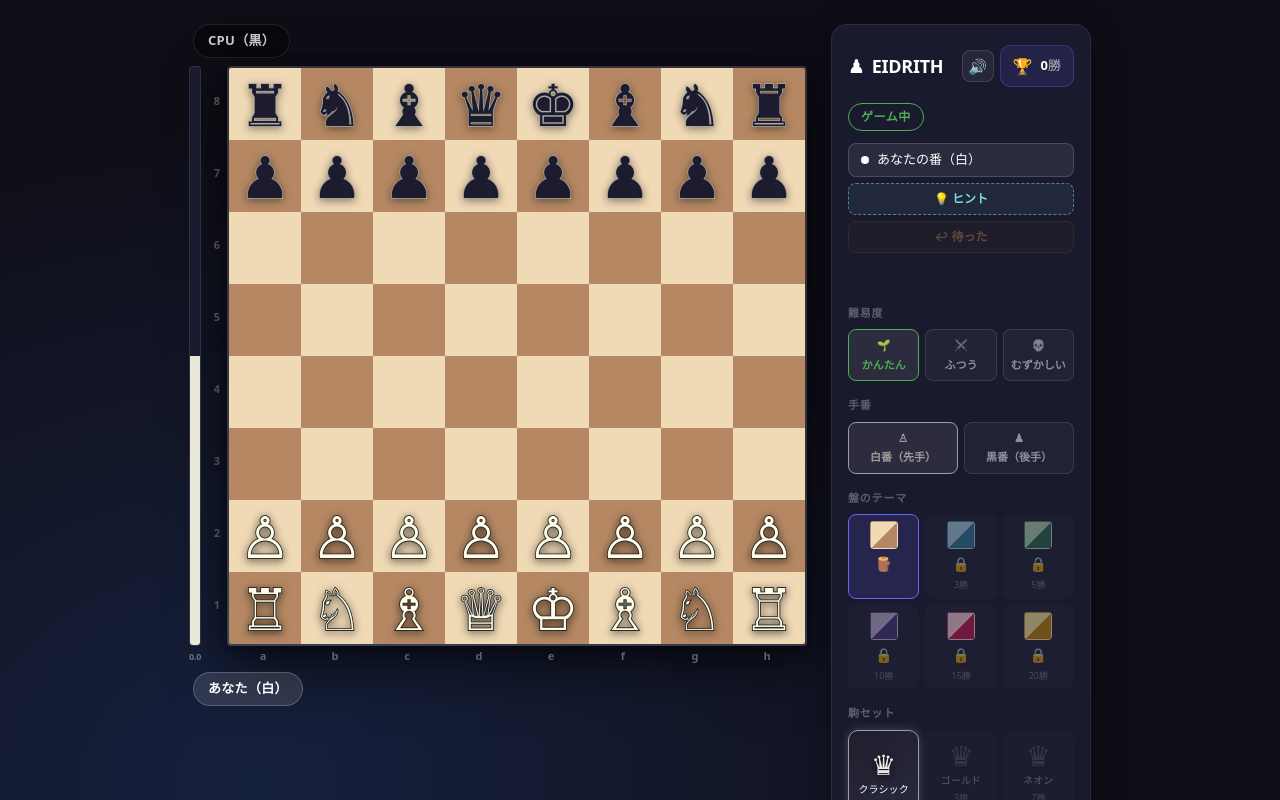
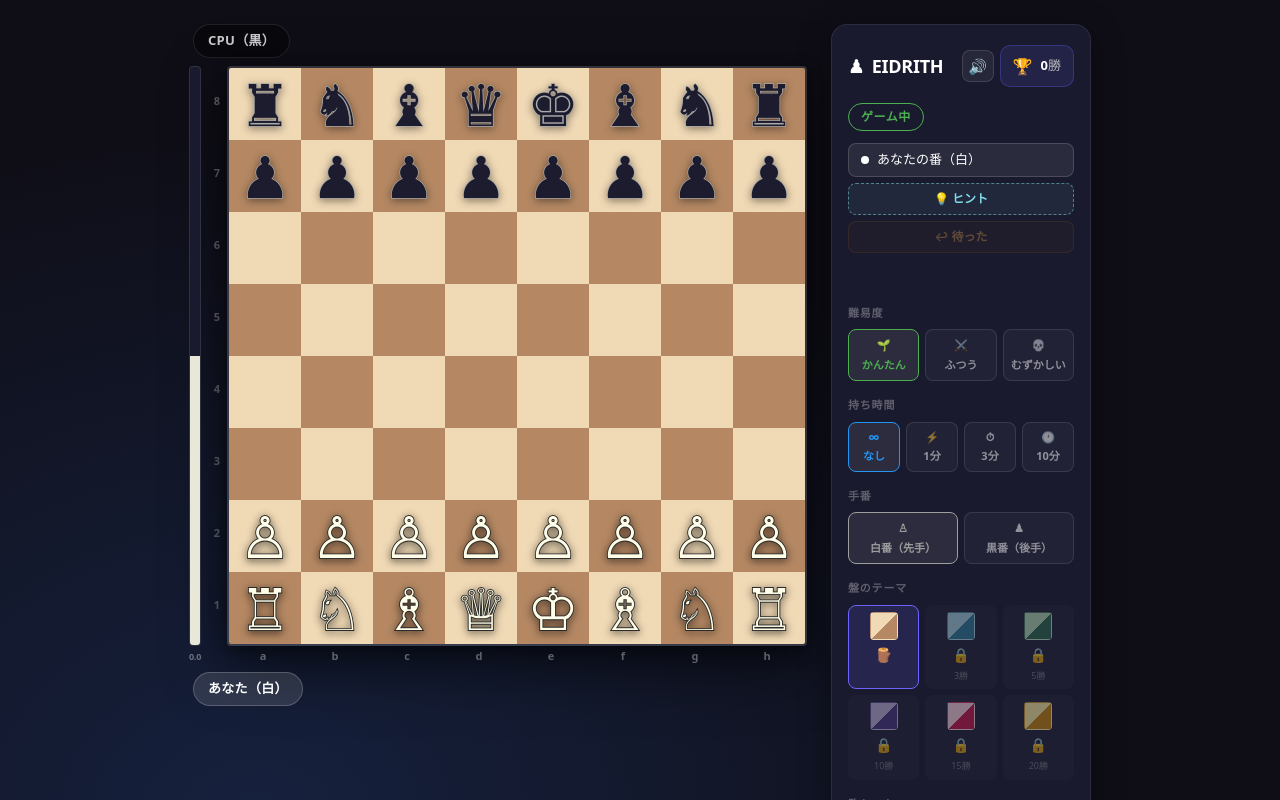
Before and after one commit to Mimi-Rabbit-usagi/EIDRITH, a React (Vite) app: page / in a window 1280 px wide. Shown: the top 800 px of the page. Built offline with nearby package versions, Linux system fonts and the light colour scheme.

Commit message:
feat: チェスクロック機能を追加し、ゲームパネルに持ち時間設定を実装

```diff
--- a/src/App.jsx
+++ b/src/App.jsx
@@ -1,10 +1,12 @@
 import { useState, useCallback, useEffect, useRef } from 'react';
 import { useChessGame } from './hooks/useChessGame';
+import { useChessClock } from './hooks/useChessClock';
 import { useSoundEffects } from './hooks/useSoundEffects';
 import { BOARD_THEMES } from './data/themes';
 import { PIECE_SETS } from './data/pieceSets';
 import { ACHIEVEMENTS, checkAchievements } from './data/achievements';
 import ChessBoard from './components/ChessBoard';
+import ChessClock from './components/ChessClock';
 import EvalBar from './components/EvalBar';
 import ConfettiEffect from './components/ConfettiEffect';
 import GamePanel from './components/GamePanel';
@@ -64,6 +66,8 @@ export default function App() {
   const [winCounted, setWinCounted] = useState(false);
   const [difficulty, setDifficulty] = useState('easy');
   const [playerColor, setPlayerColor] = useState('w');
+  const [clockMode, setClockMode] = useState('none');
+  const [clockTimeout, setClockTimeout] = useState(null); // 時間切れで負けた色 ('w'|'b'|null)
   const [showHistory, setShowHistory] = useState(false);
   const [showSummary, setShowSummary] = useState(false);
   const [replayGame, setReplayGame] = useState(null);
@@ -106,13 +110,30 @@ export default function App() {
   moveHistoryRef.current = moveHistory;
   techniqueLogRef.current = techniqueLog;
 
+  // チェスクロック
+  const isChessOver = gameStatus !== 'playing' && gameStatus !== 'check';
+  const handleTimeout = useCallback((loserColor) => setClockTimeout(loserColor), []);
+  const { playerTime, cpuTime, resetClock } = useChessClock({
+    clockMode,
+    currentTurn,
+    playerColor,
+    isGameOver: isChessOver || clockTimeout !== null,
+    onTimeout: handleTimeout,
+  });
+
+  // 時間切れ時の表示用（サマリー・GamePanelに渡す）
+  const effectiveGameStatus = clockTimeout !== null ? 'timeout' : gameStatus;
+  const effectiveWinner     = clockTimeout !== null ? (clockTimeout === 'w' ? 'b' : 'w') : winner;
+  const playerWon = (gameStatus === 'checkmate' && winner === playerColor)
+                 || (clockTimeout !== null && clockTimeout !== playerColor);
+
   // ゲーム終了後にサマリーを表示（音が鳴り終わる1秒後）
   useEffect(() => {
-    const isOver = gameStatus === 'checkmate' || gameStatus === 'stalemate' || gameStatus === 'draw';
+    const isOver = gameStatus === 'checkmate' || gameStatus === 'stalemate' || gameStatus === 'draw' || clockTimeout !== null;
     if (!isOver) return;
     const t = setTimeout(() => setShowSummary(true), 1000);
     return () => clearTimeout(t);
-  }, [gameStatus]);
+  }, [gameStatus, clockTimeout]);
 
   // Sound effects: 手が指されるたびに音を鳴らす
   const prevMoveCountRef = useRef(0);
@@ -138,15 +159,23 @@ export default function App() {
   // eslint-disable-next-line react-hooks/exhaustive-deps
   }, [moveHistory.length]);
 
+  // 時間切れサウンド
+  useEffect(() => {
+    if (clockTimeout === null) return;
+    playSound(clockTimeout !== playerColor ? 'win' : 'lose');
+  // eslint-disable-next-line react-hooks/exhaustive-deps
+  }, [clockTimeout]);
+
   // Save log and count wins when game ends
   useEffect(() => {
-    const isOver = gameStatus === 'checkmate' || gameStatus === 'stalemate' || gameStatus === 'draw';
+    const isOver = gameStatus === 'checkmate' || gameStatus === 'stalemate' || gameStatus === 'draw' || clockTimeout !== null;
     if (!isOver || winCounted) return;
     setWinCounted(true);
 
     // Determine result
     let result = 'draw';
     if (gameStatus === 'checkmate') result = winner === playerColor ? 'win' : 'loss';
+    else if (clockTimeout !== null) result = clockTimeout === playerColor ? 'loss' : 'win';
 
     // Build log entry (use refs for latest values)
     const history = moveHistoryRef.current;
@@ -222,24 +251,38 @@ export default function App() {
       return newData;
     });
   // eslint-disable-next-line react-hooks/exhaustive-deps
-  }, [gameStatus, winner, winCounted]);
+  }, [gameStatus, winner, winCounted, clockTimeout]);
 
   const handleNewGame = useCallback(() => {
     resetGame();
+    resetClock();
+    setClockTimeout(null);
     setWinCounted(false);
     setShowSummary(false);
-  }, [resetGame]);
+  }, [resetGame, resetClock]);
 
   const handleDifficultyChange = useCallback((d) => {
     setDifficulty(d);
     resetGame();
+    resetClock();
+    setClockTimeout(null);
     setWinCounted(false);
     setShowSummary(false);
-  }, [resetGame]);
+  }, [resetGame, resetClock]);
 
   const handlePlayerColorChange = useCallback((color) => {
     setPlayerColor(color);
     resetGame();
+    resetClock();
+    setClockTimeout(null);
+    setWinCounted(false);
+    setShowSummary(false);
+  }, [resetGame, resetClock]);
+
+  const handleClockModeChange = useCallback((mode) => {
+    setClockMode(mode);
+    resetGame();
+    setClockTimeout(null);
     setWinCounted(false);
     setShowSummary(false);
   }, [resetGame]);
@@ -295,6 +338,10 @@ export default function App() {
               CPU（{playerColor === 'w' ? '黒' : '白'}）
             </div>
             {isThinking && <div className="thinking-text">考え中...</div>}
+            <ChessClock
+              time={cpuTime}
+              isActive={currentTurn !== playerColor && !isChessOver && clockTimeout === null}
+            />
           </div>
 
           <div className="board-eval-row">
@@ -324,13 +371,17 @@ export default function App() {
             <div className={`player-chip player-chip-${playerColor === 'w' ? 'white' : 'black'}`}>
               あなた（{playerColor === 'w' ? '白' : '黒'}）
             </div>
+            <ChessClock
+              time={playerTime}
+              isActive={currentTurn === playerColor && !isChessOver && clockTimeout === null}
+            />
           </div>
         </div>
 
         {/* Side panel */}
         <GamePanel
-          gameStatus={gameStatus}
-          winner={winner}
+          gameStatus={effectiveGameStatus}
+          winner={effectiveWinner}
           currentTurn={currentTurn}
           isThinking={isThinking}
           capturedPieces={capturedPieces}
@@ -348,7 +399,9 @@ export default function App() {
           unlockedPieceSets={gameData.unlockedPieceSets}
           unlockedAchievements={gameData.unlockedAchievements}
           playerColor={playerColor}
+          clockMode={clockMode}
           onDifficultyChange={handleDifficultyChange}
+          onClockModeChange={handleClockModeChange}
           onPlayerColorChange={handlePlayerColorChange}
           onUndo={undoMove}
           onThemeChange={handleThemeChange}
@@ -364,8 +417,8 @@ export default function App() {
       {/* Game summary */}
       {showSummary && (
         <GameSummary
-          gameStatus={gameStatus}
-          winner={winner}
+          gameStatus={effectiveGameStatus}
+          winner={effectiveWinner}
           playerColor={playerColor}
           moveHistory={moveHistory}
           techniqueLog={techniqueLog}
@@ -401,7 +454,7 @@ export default function App() {
       )}
 
       {/* 勝利エフェクト */}
-      {gameStatus === 'checkmate' && winner === 'w' && <ConfettiEffect />}
+      {playerWon && <ConfettiEffect />}
 
       {/* Replay modal */}
       {replayGame && (
--- /dev/null
+++ b/src/components/ChessClock.jsx
@@ -0,0 +1,23 @@
+function formatTime(secs) {
+  const m = Math.floor(secs / 60);
+  const s = secs % 60;
+  return `${m}:${s.toString().padStart(2, '0')}`;
+}
+
+export default function ChessClock({ time, isActive }) {
+  if (time === null) return null;
+
+  const isLow  = time > 0 && time <= 10;
+  const isDead = time === 0;
+
+  return (
+    <div className={[
+      'chess-clock',
+      isActive ? 'clock-active' : '',
+      isLow    ? 'clock-low'    : '',
+      isDead   ? 'clock-dead'   : '',
+    ].filter(Boolean).join(' ')}>
+      <span className="clock-time">{formatTime(time)}</span>
+    </div>
+  );
+}
--- a/src/components/GamePanel.jsx
+++ b/src/components/GamePanel.jsx
@@ -65,7 +65,15 @@ const STATUS_CONFIG = {
   checkmate: { text: 'チェックメイト',        color: '#F44336' },
   stalemate: { text: 'ステイルメイト（引き分け）', color: '#9E9E9E' },
   draw:      { text: '引き分け',              color: '#9E9E9E' },
+  timeout:   { text: '時間切れ！',            color: '#F44336' },
 };
+
+const CLOCK_CONFIG = [
+  { id: 'none', label: 'なし',  emoji: '∞'  },
+  { id: '1',    label: '1分',   emoji: '⚡' },
+  { id: '3',    label: '3分',   emoji: '⏱' },
+  { id: '10',   label: '10分',  emoji: '🕐' },
+];
 
 const DIFFICULTY_CONFIG = [
   { id: 'easy',   label: 'かんたん',   emoji: '🌱', color: '#4CAF50' },
@@ -111,9 +119,9 @@ export default function GamePanel({
   difficulty, soundEnabled, technique, techniqueLog, hint,
   currentOpening,
   activePieceSet, unlockedPieceSets, unlockedAchievements,
-  playerColor,
+  playerColor, clockMode,
   onDifficultyChange, onThemeChange, onPieceSetChange, onNewGame, onShowHistory,
-  onToggleSound, onHint, onClearHint, onUndo, onPlayerColorChange,
+  onToggleSound, onHint, onClearHint, onUndo, onPlayerColorChange, onClockModeChange,
 }) {
   const status = STATUS_CONFIG[gameStatus] || STATUS_CONFIG.playing;
   const moveListRef = (el) => { if (el) el.scrollTop = el.scrollHeight; };
@@ -214,7 +222,7 @@ export default function GamePanel({
           </div>
         ) : (
           <div className="game-over-message">
-            {gameStatus === 'checkmate' && (
+            {(gameStatus === 'checkmate' || gameStatus === 'timeout') && (
               <p>{winner === playerColor ? '🎉 あなたの勝ち！' : '😔 CPUの勝ち...'}</p>
             )}
             {(gameStatus === 'stalemate' || gameStatus === 'draw') && <p>引き分け</p>}
@@ -267,6 +275,24 @@ export default function GamePanel({
             >
               <span>{d.emoji}</span>
               <span>{d.label}</span>
+            </button>
+          ))}
+        </div>
+      </div>
+
+      {/* 持ち時間 */}
+      <div className={mobileTab === 'game' ? 'mobile-hidden' : ''}>
+        <p className="section-title">持ち時間</p>
+        <div className="difficulty-row clock-mode-row">
+          {CLOCK_CONFIG.map(c => (
+            <button
+              key={c.id}
+              className={`difficulty-btn ${clockMode === c.id ? 'difficulty-btn-active' : ''}`}
+              style={clockMode === c.id ? { borderColor: '#2196F3', color: '#2196F3' } : {}}
+              onClick={() => onClockModeChange(c.id)}
+            >
+              <span>{c.emoji}</span>
+              <span>{c.label}</span>
             </button>
           ))}
         </div>
--- /dev/null
+++ b/src/hooks/useChessClock.js
@@ -0,0 +1,74 @@
+import { useState, useEffect, useCallback, useRef } from 'react';
+
+/**
+ * チェスクロック管理フック
+ *
+ * clockMode: 'none' | '1' | '3' | '10' (分)
+ * currentTurn: 'w' | 'b'
+ * playerColor: 'w' | 'b'
+ * isGameOver: boolean
+ * onTimeout(loserColor): 時間切れ時コールバック
+ */
+export function useChessClock({ clockMode, currentTurn, playerColor, isGameOver, onTimeout }) {
+  const getInitTime = () => clockMode === 'none' ? null : parseInt(clockMode) * 60;
+
+  const [playerTime, setPlayerTime] = useState(getInitTime);
+  const [cpuTime, setCpuTime] = useState(getInitTime);
+
+  const timedOutRef = useRef(false);
+  const onTimeoutRef = useRef(onTimeout);
+  onTimeoutRef.current = onTimeout;
+
+  // clockMode が変わったらリセット
+  useEffect(() => {
+    const t = clockMode === 'none' ? null : parseInt(clockMode) * 60;
+    setPlayerTime(t);
+    setCpuTime(t);
+    timedOutRef.current = false;
+  // eslint-disable-next-line react-hooks/exhaustive-deps
+  }, [clockMode]);
+
+  // 1秒ごとにカウントダウン
+  useEffect(() => {
+    if (clockMode === 'none' || isGameOver || timedOutRef.current) return;
+
+    const isPlayerTurn = currentTurn === playerColor;
+    const cpuColor = playerColor === 'w' ? 'b' : 'w';
+
+    const tick = setInterval(() => {
+      if (isPlayerTurn) {
+        setPlayerTime(prev => {
+          if (prev === null || prev <= 0) return prev;
+          const next = prev - 1;
+          if (next <= 0 && !timedOutRef.current) {
+            timedOutRef.current = true;
+            setTimeout(() => onTimeoutRef.current(playerColor), 0);
+          }
+          return next;
+        });
+      } else {
+        setCpuTime(prev => {
+          if (prev === null || prev <= 0) return prev;
+          const next = prev - 1;
+          if (next <= 0 && !timedOutRef.current) {
+            timedOutRef.current = true;
+            setTimeout(() => onTimeoutRef.current(cpuColor), 0);
+          }
+          return next;
+        });
+      }
+    }, 1000);
+
+    return () => clearInterval(tick);
+  }, [clockMode, currentTurn, playerColor, isGameOver]);
+
+  const resetClock = useCallback(() => {
+    const t = clockMode === 'none' ? null : parseInt(clockMode) * 60;
+    setPlayerTime(t);
+    setCpuTime(t);
+    timedOutRef.current = false;
+  // eslint-disable-next-line react-hooks/exhaustive-deps
+  }, [clockMode]);
+
+  return { playerTime, cpuTime, resetClock };
+}
--- a/src/index.css
+++ b/src/index.css
@@ -1742,6 +1742,68 @@ body {
   color: #1A2428;
   -webkit-text-stroke: calc(var(--sq) * 0.028) #7B99A4;
   filter: brightness(1.15) drop-shadow(0 2px 5px rgba(0,0,0,0.85));
+}
+
+/* ── Chess Clock ─────────────────────────────────────────────────────────── */
+.chess-clock {
+  display: inline-flex;
+  align-items: center;
+  padding: 3px 10px;
+  border-radius: 6px;
+  background: rgba(0,0,0,0.35);
+  border: 1.5px solid rgba(255,255,255,0.1);
+  transition: all 0.25s ease;
+}
+
+.clock-time {
+  font-size: 15px;
+  font-weight: 700;
+  letter-spacing: 0.06em;
+  color: rgba(255,255,255,0.55);
+  font-variant-numeric: tabular-nums;
+  font-family: 'Courier New', 'Consolas', monospace;
+}
+
+.clock-active {
+  background: rgba(33, 150, 243, 0.15);
+  border-color: rgba(33, 150, 243, 0.5);
+}
+.clock-active .clock-time {
+  color: #90CAF9;
+}
+
+.clock-low {
+  background: rgba(244, 67, 54, 0.15) !important;
+  border-color: rgba(244, 67, 54, 0.55) !important;
+}
+.clock-low .clock-time {
+  color: #FF5252 !important;
+  animation: clock-pulse 0.9s ease-in-out infinite;
+}
+
+.clock-dead {
+  background: rgba(244, 67, 54, 0.25) !important;
+  border-color: #F44336 !important;
+}
+.clock-dead .clock-time {
+  color: #FF1744 !important;
+  animation: none !important;
+}
+
+@keyframes clock-pulse {
+  0%, 100% { opacity: 1; }
+  50%       { opacity: 0.35; }
+}
+
+/* 持ち時間ボタン行 — 4ボタン横並びに調整 */
+.clock-mode-row {
+  flex-wrap: nowrap;
+}
+.clock-mode-row .difficulty-btn {
+  flex: 1;
+  min-width: 0;
+  padding: 6px 4px;
+  font-size: 11px;
 }
 
 /* ── Piece Set Buttons ────────────────────────────────────────────────────── */
```
Also changed, not shown: src/components/GameSummary.jsx (+4 -3 lines).
